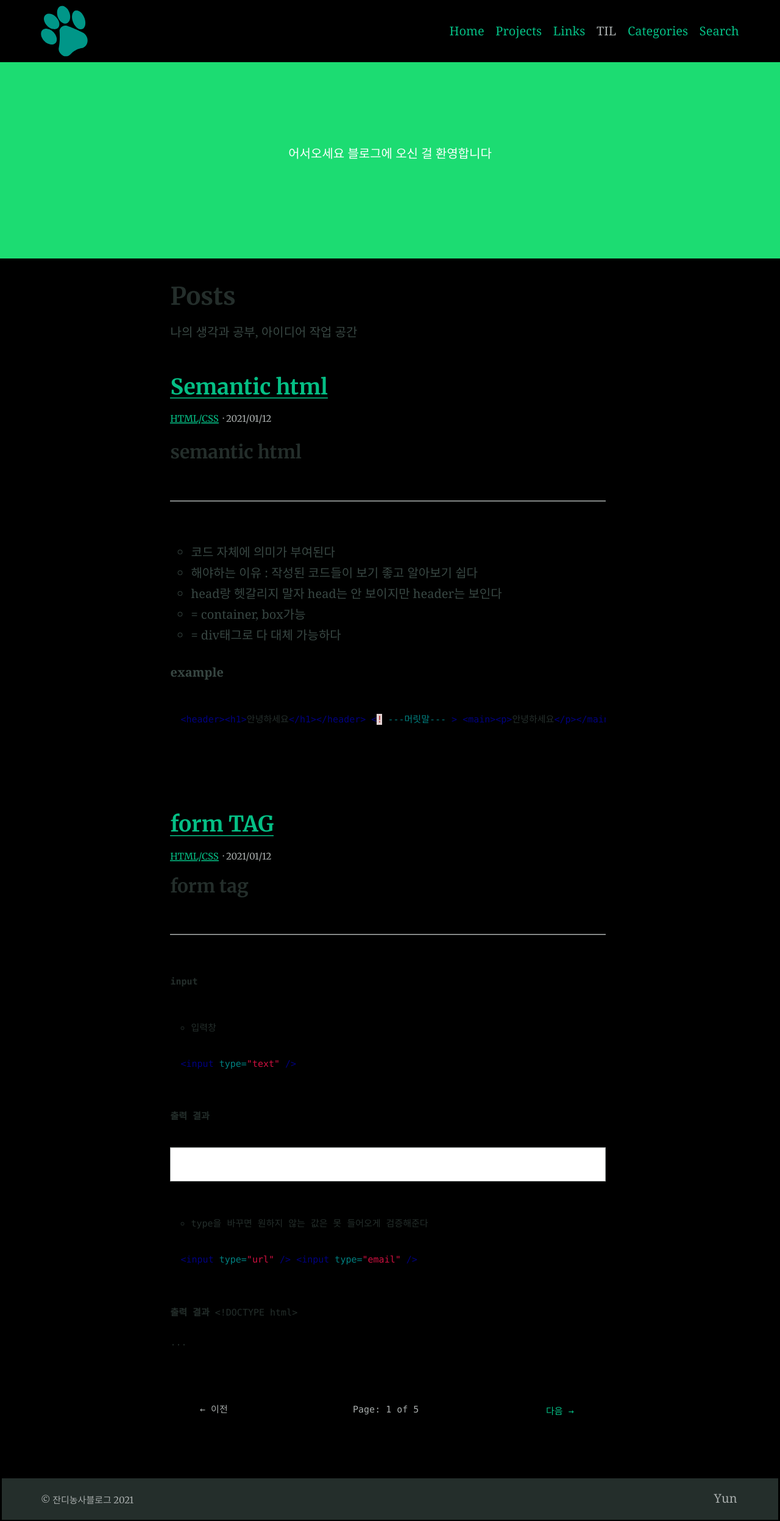
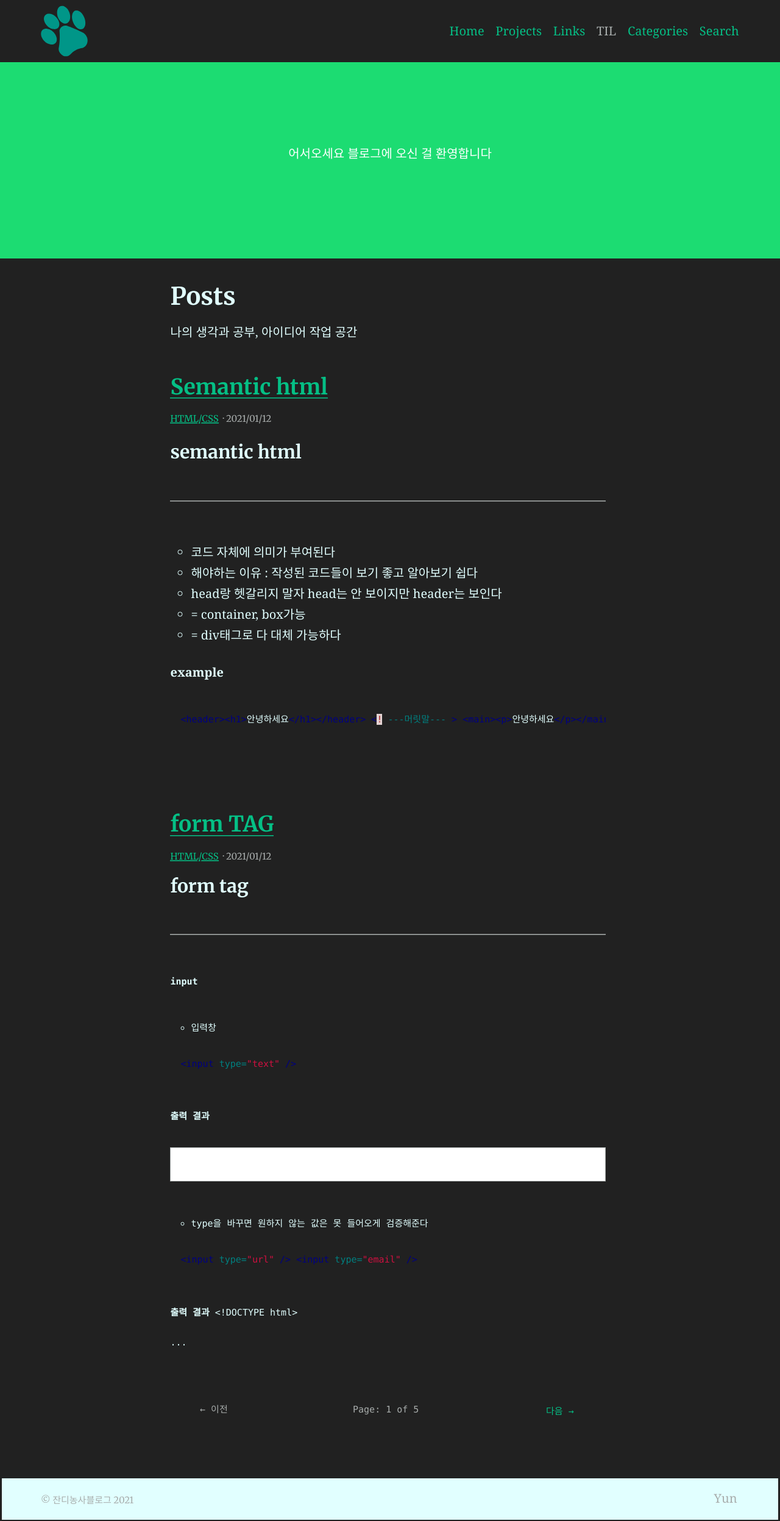
Before and after one commit to EngineerYun/EngineerYun.github.io, a Jekyll site: the page built from blog/index.html, in a window 1280 px wide. Shown: the whole page at 61% size. Built offline with Jekyll 4.4.1, drawn with Linux system fonts in a browser that asks for light colours; the list of posts is cut into pages by our own code.

Commit message:
background colours 변경

```diff
--- a/_sass/_settings.scss
+++ b/_sass/_settings.scss
@@ -1,17 +1,17 @@
 // Background colours
-$backgroundColour: #000000 !default;
-$codeBackgroundColour: #000000 !default;
-$featureBackgroundColour: #000000 !default;
-$accentColour: #05bf85 !default;
+$backgroundColour: #212121 !default;
+$codeBackgroundColour: #212121 !default;
+$featureBackgroundColour: #212121 !default;
+$accentColour: #ffffff !default;
 
 // Text colours
-$headingColour: #242e2b !default;
-$bodyColour: #384743 !default;
+$headingColour: #e1ffff !default;
+$bodyColour: #e1ffff !default;
 $linkColour: #05bf85 !default;
 $hoverColour: #008000 !default;
 $focusColour: #fa407a !default;
 $captionColour: #a8adac !default;
-$white: #000000 !default;
+$white: #e1ffff !default;
 
 // Typography
 $bodytype: (
```
